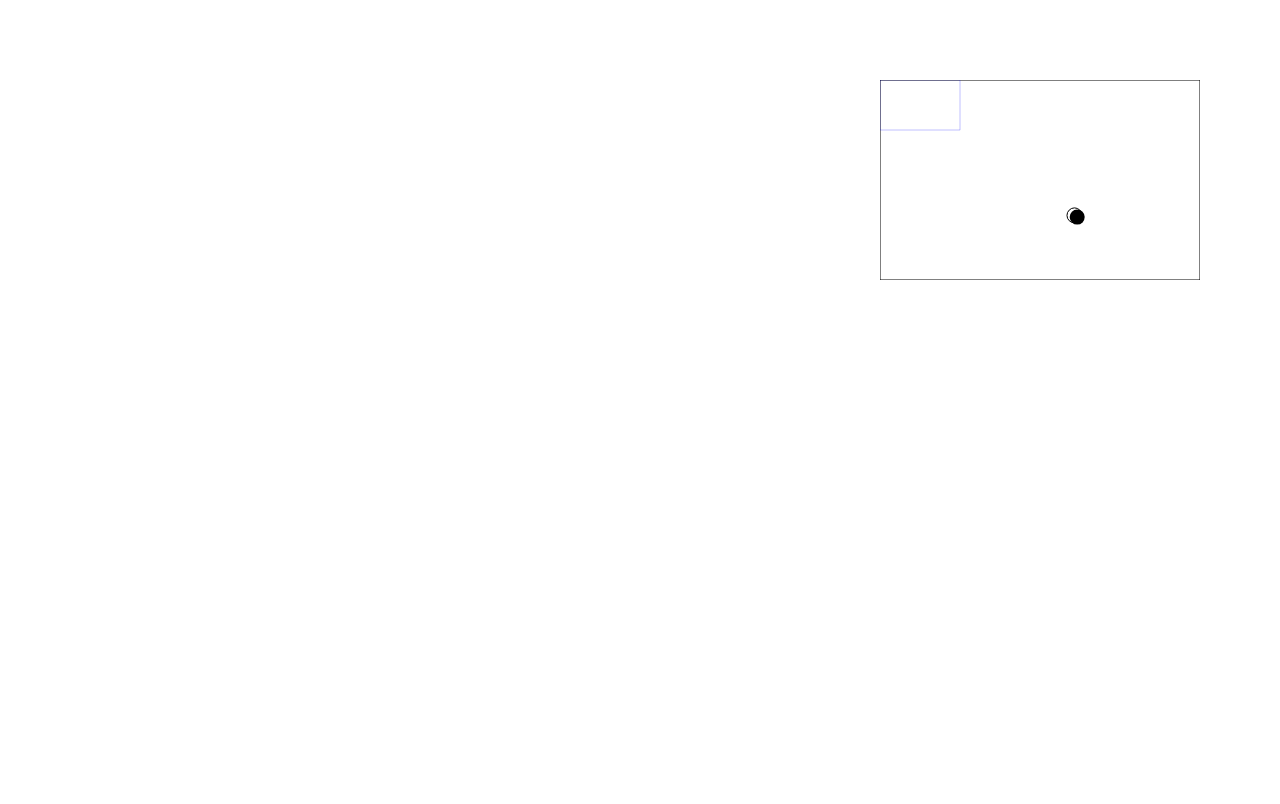
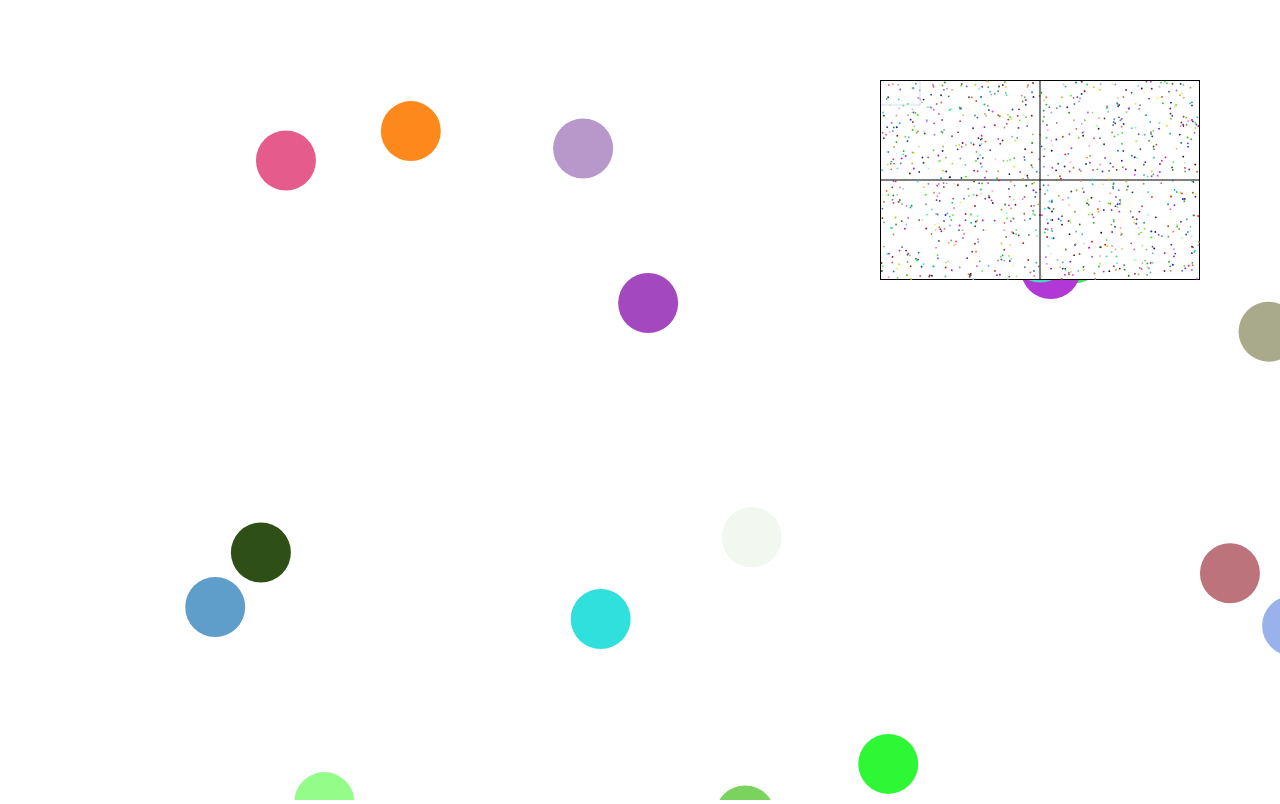
Before and after one commit to 812559/AA_Labs_2023-24, a plain HTML site: page Lab1026_WorldCanvas/index.html in a window 1280 px wide. Drawn offline with Linux system fonts and the light colour scheme.

Commit message:
Created a world bigger than the canvas, correctly!

```diff
--- a/Lab1026_WorldCanvas/dist/main.js
+++ b/Lab1026_WorldCanvas/dist/main.js
@@ -1,61 +1,60 @@
-import { resizeCanvas } from "./utils.js";
+import { Color, TAU, resizeCanvas, $ } from "./utils.js";
 import Vec2D from "./vec2d.js";
 import Body from "./systems/body.js";
 window.addEventListener("load", init);
 function init() {
+    const worldScale = 8;
     const game = {
-        cnvMain: {
-            canvas: window.document.querySelector("#main"),
-            context: window.document
-                .querySelector("#main")
-                .getContext("2d"),
-            dimensions: { x: 0, y: 0, w: 0, h: 0 },
-        },
-        cnvMini: {
-            canvas: window.document.querySelector("#mini"),
-            context: window.document
-                .querySelector("#mini")
-                .getContext("2d"),
-            dimensions: { x: 0, y: 0, w: 0, h: 0 },
-        },
         time: 0,
         env: new Array(),
+        cnv: { main: $("#main"), mini: $("#mini") },
+        world: {
+            x: 0,
+            y: 0,
+            w: window.innerWidth * worldScale,
+            h: window.innerHeight * worldScale,
+        },
+        renderArea: {
+            x: 0,
+            y: 0,
+            w: 0,
+            h: 0, // Changed later
+        },
     };
-    resizeCanvas(game.cnvMain.canvas);
-    game.cnvMain.dimensions.w = game.cnvMain.canvas.width;
-    game.cnvMain.dimensions.h = game.cnvMain.canvas.height;
-    resizeCanvas(game.cnvMini.canvas);
-    game.cnvMini.dimensions.w = game.cnvMini.canvas.width;
-    game.cnvMini.dimensions.h = game.cnvMini.canvas.height;
+    resizeCanvas(game.cnv.main);
+    resizeCanvas(game.cnv.mini);
+    game.renderArea.w = $("#main").width;
+    game.renderArea.h = $("#main").height;
     window.addEventListener("keydown", (event) => {
-        console.log(game.cnvMini.dimensions);
-        const dX = (game.cnvMain.dimensions.w - game.cnvMini.dimensions.w) / 5;
-        const dY = (game.cnvMain.dimensions.h - game.cnvMini.dimensions.h) / 5;
+        const dx = (game.world.w - game.renderArea.w) / 10;
+        const dy = (game.world.h - game.renderArea.h) / 10;
         switch (event.key) {
             case "ArrowDown":
-                game.cnvMini.dimensions.y = Math.min(game.cnvMain.dimensions.h - game.cnvMini.dimensions.h, game.cnvMini.dimensions.y + dY);
+                game.renderArea.y = Math.min(game.world.h - game.renderArea.h, game.renderArea.y + dy);
                 break;
             case "ArrowUp":
-                game.cnvMini.dimensions.y = Math.max(0, game.cnvMini.dimensions.y - dY);
+                game.renderArea.y = Math.max(0, game.renderArea.y - dy);
                 break;
             case "ArrowLeft":
-                game.cnvMini.dimensions.x = Math.max(0, game.cnvMini.dimensions.x - dX);
+                game.renderArea.x = Math.max(0, game.renderArea.x - dx);
                 break;
             case "ArrowRight":
-                game.cnvMini.dimensions.x = Math.min(game.cnvMain.dimensions.w - game.cnvMini.dimensions.w, game.cnvMini.dimensions.x + dX);
+                game.renderArea.x = Math.min(game.world.w - game.renderArea.w, game.renderArea.x + dx);
                 break;
             default:
-                return;
+                break;
         }
+        console.log(game.renderArea.y, game.renderArea.h, game.world.h);
     });
-    const center = new Vec2D(game.cnvMain.dimensions.w / 2, game.cnvMain.dimensions.h / 2);
-    const randPos = () => new Vec2D(game.cnvMain.dimensions.w * Math.random(), game.cnvMain.dimensions.h * Math.random());
-    // TODO: Add systems (bodies)
-    game.env.push(new Body({
-        radius: 30,
-        position: new Vec2D(0, 0),
-        velocity: center.div(10),
-    }));
+    const center = new Vec2D(game.world.w / 2, game.world.h / 2);
+    const randPos = () => Vec2D.random(game.world.w, game.world.h);
+    for (let i = 0; i < 1000; ++i)
+        game.env.push(new Body({
+            radius: 30,
+            position: randPos(),
+            velocity: Vec2D.fromAngle(Math.random() * TAU, Math.random() * 25),
+            color: Color.random(),
+        }));
     game.time = Date.now();
     console.log(game);
     animate(game);
@@ -64,43 +63,67 @@ function animate(game) {
     const currentTime = Date.now();
     const dt = (currentTime - game.time) * 1e-3; // Delta time bewteen last 'frame' in seconds
     game.time = currentTime;
-    renderAxisBox(game.cnvMain, game.cnvMini);
-    const subSteps = 10;
+    renderAxisBox(game);
+    const subSteps = 1;
     for (let i = 0; i < subSteps; ++i) {
         for (let j = 0; j < game.env.length; ++j) {
-            game.env[j].update(dt, game.env, game.cnvMain.dimensions.w, game.cnvMain.dimensions.h);
-            // This might be very bad for performance
+            game.env[j].update(dt / subSteps, game.env, game.world);
+            // This might be very bad for performance (depending on subSteps)
             // But better for realism
-            game.env[j].applyBehaviors(game.env, dt, game.cnvMain.dimensions.w, game.cnvMain.dimensions.h);
+            game.env[j].applyBehaviors(game.env, dt / subSteps, game.world);
         }
     }
     for (let i = 0; i < game.env.length; ++i) {
-        game.env[i].render(game.cnvMain, game.cnvMini);
+        game.env[i].render(game.cnv, game.world, game.renderArea);
     }
     requestAnimationFrame(() => animate(game));
 }
-function renderAxisBox(main, mini) {
-    mini.context.save();
-    mini.context.fillStyle = "white";
-    mini.context.strokeStyle = "black";
-    mini.context.rect(0, 0, mini.dimensions.w, mini.dimensions.h);
-    mini.context.fill();
-    mini.context.stroke();
-    mini.context.strokeStyle = "blue";
-    mini.context.scale(mini.dimensions.w / main.dimensions.w, mini.dimensions.h / main.dimensions.h);
-    mini.context.translate(mini.dimensions.x, mini.dimensions.y);
-    mini.context.beginPath();
-    mini.context.strokeRect(0, 0, mini.dimensions.w, mini.dimensions.h);
-    mini.context.stroke();
-    mini.context.restore();
-    main.context.save();
-    main.context.fillStyle = "white";
-    main.context.fillRect(0, 0, main.dimensions.w, main.dimensions.h);
-    main.context.fillStyle = "red";
-    main.context.scale(main.dimensions.w / mini.dimensions.w, main.dimensions.h / mini.dimensions.h);
-    main.context.translate(-mini.dimensions.x, -mini.dimensions.y);
-    main.context.beginPath();
-    main.context.moveTo;
-    main.context.fill();
-    main.context.restore();
+function renderAxisBox(game) {
+    const miniCtx = game.cnv.mini.getContext("2d");
+    const mainCtx = game.cnv.main.getContext("2d");
+    mainCtx.clearRect(0, 0, game.cnv.main.width, game.cnv.main.height);
+    miniCtx.clearRect(0, 0, game.cnv.mini.width, game.cnv.mini.height);
+    miniCtx.save();
+    // Outline
+    miniCtx.strokeStyle = "black";
+    miniCtx.fillStyle = "white";
+    miniCtx.lineWidth = 2;
+    miniCtx.beginPath();
+    miniCtx.rect(0, 0, game.cnv.mini.width, game.cnv.mini.height);
+    miniCtx.fill();
+    miniCtx.stroke();
+    // Display grid
+    miniCtx.lineWidth = 1;
+    miniCtx.beginPath();
+    miniCtx.moveTo(0, game.cnv.mini.height / 2);
+    miniCtx.lineTo(game.cnv.mini.width, game.cnv.mini.height / 2);
+    miniCtx.stroke();
+    miniCtx.beginPath();
+    miniCtx.moveTo(game.cnv.mini.width / 2, 0);
+    miniCtx.lineTo(game.cnv.mini.width / 2, game.cnv.mini.height);
+    miniCtx.stroke();
+    // Display reder area
+    miniCtx.strokeStyle = "blue";
+    miniCtx.lineWidth = 5;
+    miniCtx.scale(game.cnv.mini.width / game.world.w, game.cnv.mini.height / game.world.h);
+    miniCtx.translate(game.renderArea.x, game.renderArea.y);
+    miniCtx.beginPath();
+    miniCtx.rect(0, 0, game.renderArea.w, game.renderArea.h);
+    miniCtx.stroke();
+    miniCtx.restore();
+    mainCtx.save();
+    mainCtx.strokeStyle = "black";
+    mainCtx.lineWidth = 5;
+    const w2 = game.world.w / 2;
+    const h2 = game.world.h / 2;
+    mainCtx.translate(w2 - game.renderArea.x, h2 - game.renderArea.y);
+    mainCtx.beginPath();
+    mainCtx.moveTo(-w2, 0);
+    mainCtx.lineTo(w2, 0);
+    mainCtx.stroke();
+    mainCtx.beginPath();
+    mainCtx.moveTo(0, -h2);
+    mainCtx.lineTo(0, h2);
+    mainCtx.stroke();
+    mainCtx.restore();
 }
--- a/Lab1026_WorldCanvas/dist/system.js
+++ b/Lab1026_WorldCanvas/dist/system.js
@@ -1,5 +1,25 @@
+import { TAU } from "./utils.js";
 export default class System {
     constructor() { }
+    static renderCircle(position, color, radius, cnv, world, renderArea) {
+        const miniCtx = cnv.mini.getContext("2d");
+        const mainCtx = cnv.main.getContext("2d");
+        miniCtx.save();
+        miniCtx.fillStyle = color.toString();
+        miniCtx.scale(cnv.mini.width / world.w, cnv.mini.height / world.h);
+        miniCtx.translate(position.x, position.y);
+        miniCtx.beginPath();
+        miniCtx.arc(0, 0, radius, 0, TAU);
+        miniCtx.fill();
+        miniCtx.restore();
+        mainCtx.save();
+        mainCtx.fillStyle = color.toString();
+        mainCtx.translate(position.x - renderArea.x, position.y - renderArea.y);
+        mainCtx.beginPath();
+        mainCtx.arc(0, 0, radius, 0, TAU);
+        mainCtx.fill();
+        mainCtx.restore();
+    }
     /**
      * Remove this system from an environment
      * @param environment the environment this system belongs to
--- a/Lab1026_WorldCanvas/dist/systems/body.js
+++ b/Lab1026_WorldCanvas/dist/systems/body.js
@@ -1,6 +1,6 @@
 import System from "../system.js";
 import Vec2D from "../vec2d.js";
-import { mod, TAU, Color } from "../utils.js";
+import { mod, Color } from "../utils.js";
 export default class Body extends System {
     position;
     velocity;
@@ -19,7 +19,7 @@ export default class Body extends System {
         this.onWallCollision = params.onWallCollision ?? "bounce";
         this.color = params.color ?? new Color();
     }
-    update(deltaTime, environment, envWidth, envHeight, newAcceleration) {
+    update(deltaTime, environment, world, newAcceleration) {
         const newAcc = newAcceleration ?? new Vec2D();
         this.position = this.position
             .add(this.velocity.mult(deltaTime))
@@ -46,48 +46,54 @@ export default class Body extends System {
         }
         return f.div(this.mass);
     }
-    applyBehaviors(environment, deltaTime, envWidth, envHeight) {
+    applyBehaviors(environment, deltaTime, world) {
         if (this.onWallCollision === "modulus") {
             this.position = this.position
-                .setX((x) => mod(x, envWidth))
-                .setY((y) => mod(y, envHeight));
+                .setX((x) => mod(x, world.w))
+                .setY((y) => mod(y, world.h));
             return;
         }
         if (this.position.x - this.radius < 0) {
             this.position = this.position.setX((x) => this.radius);
             this.velocity = this.velocity.setX((x) => -x);
         }
-        else if (this.position.x + this.radius > envWidth) {
-            this.position = this.position.setX((x) => envWidth - this.radius);
+        else if (this.position.x + this.radius > world.w) {
+            this.position = this.position.setX((x) => world.w - this.radius);
             this.velocity = this.velocity.setX((x) => -x);
         }
         if (this.position.y - this.radius < 0) {
             this.position = this.position.setY((y) => this.radius);
             this.velocity = this.velocity.setY((y) => -y);
         }
-        else if (this.position.y + this.radius > envHeight) {
-            this.position = this.position.setY((y) => envHeight - this.radius);
+        else if (this.position.y + this.radius > world.h) {
+            this.position = this.position.setY((y) => world.h - this.radius);
             this.velocity = this.velocity.setY((y) => -y);
         }
     }
-    render(main, mini) {
-        // Minimap
-        mini.context.save();
-        mini.context.fillStyle = this.color.toString();
-        mini.context.scale(mini.dimensions.w / main.dimensions.w, mini.dimensions.h / main.dimensions.h);
-        mini.context.translate(this.position.x, this.position.y);
-        mini.context.beginPath();
-        mini.context.arc(0, 0, this.radius, 0, TAU);
-        mini.context.fill();
-        mini.context.restore();
-        // Regular
-        main.context.save();
-        main.context.fillStyle = this.color.toString();
-        main.context.scale(main.dimensions.w / mini.dimensions.w, main.dimensions.h / mini.dimensions.h);
-        main.context.translate(-mini.dimensions.x, -mini.dimensions.y);
-        main.context.beginPath();
-        main.context.arc(this.position.x, this.position.y, this.radius, 0, TAU);
-        main.context.fill();
-        main.context.restore();
+    render(cnv, world, renderArea) {
+        // const miniCtx = cnv.mini.getContext("2d")!;
+        // const mainCtx = cnv.main.getContext("2d")!;
+        // miniCtx.save();
+        //     miniCtx.fillStyle = this.color.toString();
+        //     miniCtx.scale(
+        //         cnv.mini.width / world.w,
+        //         cnv.mini.height / world.h,
+        //     );
+        //     miniCtx.translate(this.position.x, this.position.y);
+        //     miniCtx.beginPath();
+        //         miniCtx.arc(0, 0, this.radius, 0, TAU);
+        //     miniCtx.fill();
+        // miniCtx.restore();
+        // mainCtx.save();
+        //     mainCtx.fillStyle = this.color.toString();
+        //     mainCtx.translate(
+        //         this.position.x - renderArea.x,
+        //         this.position.y - renderArea.y
+        //     );
+        //     mainCtx.beginPath();
+        //         mainCtx.arc(0, 0, this.radius, 0, TAU);
+        //     mainCtx.fill();
+        // mainCtx.restore();
+        System.renderCircle(this.position, this.color, this.radius, cnv, world, renderArea);
     }
 }
--- a/Lab1026_WorldCanvas/dist/utils.js
+++ b/Lab1026_WorldCanvas/dist/utils.js
@@ -7,6 +7,7 @@ export function resizeCanvas(canvas) {
 export function mod(a, b) {
     return a - b * Math.floor(a / b);
 }
+export const $ = (query) => document.querySelector(query);
 export const TAU = Math.PI * 2;
 export class Color {
     r;
@@ -18,6 +19,9 @@ export class Color {
         this.g = g ?? 0;
         this.b = b ?? 0;
         this.a = a ?? 1;
+    }
+    static random() {
+        return new Color(255 * Math.random(), 255 * Math.random(), 255 * Math.random());
     }
     /**
      * Create a color from an hsv value
--- a/Lab1026_WorldCanvas/dist/vec2d.js
+++ b/Lab1026_WorldCanvas/dist/vec2d.js
@@ -16,6 +16,9 @@ export default class Vec2D {
     }
     static fromAngle(theta, magnitude = 1) {
         return new Vec2D(magnitude * Math.cos(theta), magnitude * Math.sin(theta));
+    }
+    static random(xRange, yRange) {
+        return new Vec2D(Math.random() * xRange, Math.random() * yRange);
     }
     equals(other) {
         return this.x === other.x && this.y === other.y;
--- a/Lab1026_WorldCanvas/style.css
+++ b/Lab1026_WorldCanvas/style.css
@@ -9,8 +9,12 @@ body {
 }
 
 #main {
+    position: relative;
+
     width: 100vw;
     height: 100vh;
+
+    z-index: 1;
 }
 
 #mini {
@@ -20,4 +24,6 @@ body {
 
     width: 25%;
     height: 25%;
+
+    z-index: 2;
 }
```
